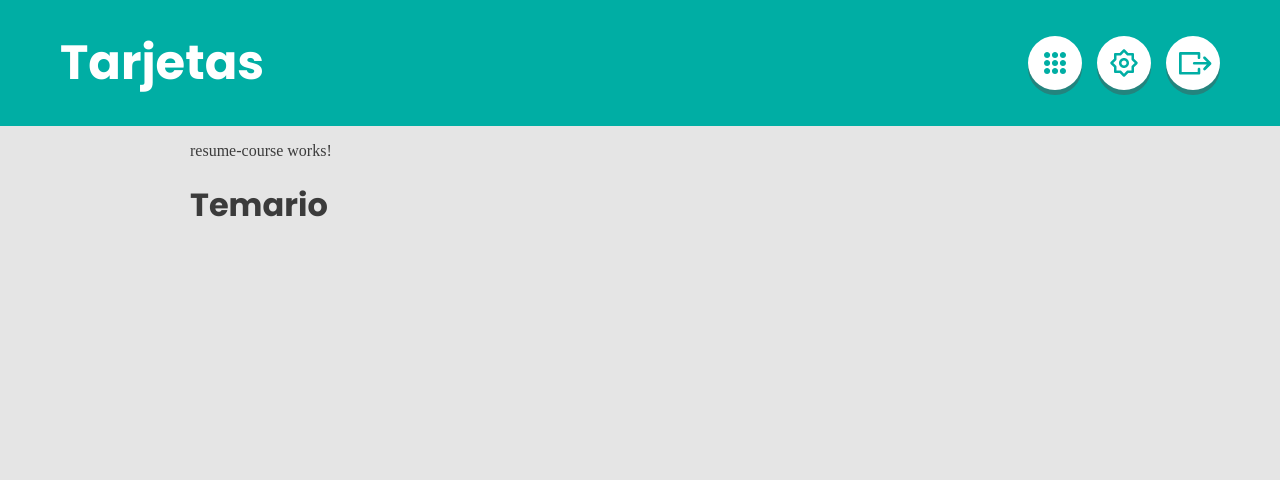
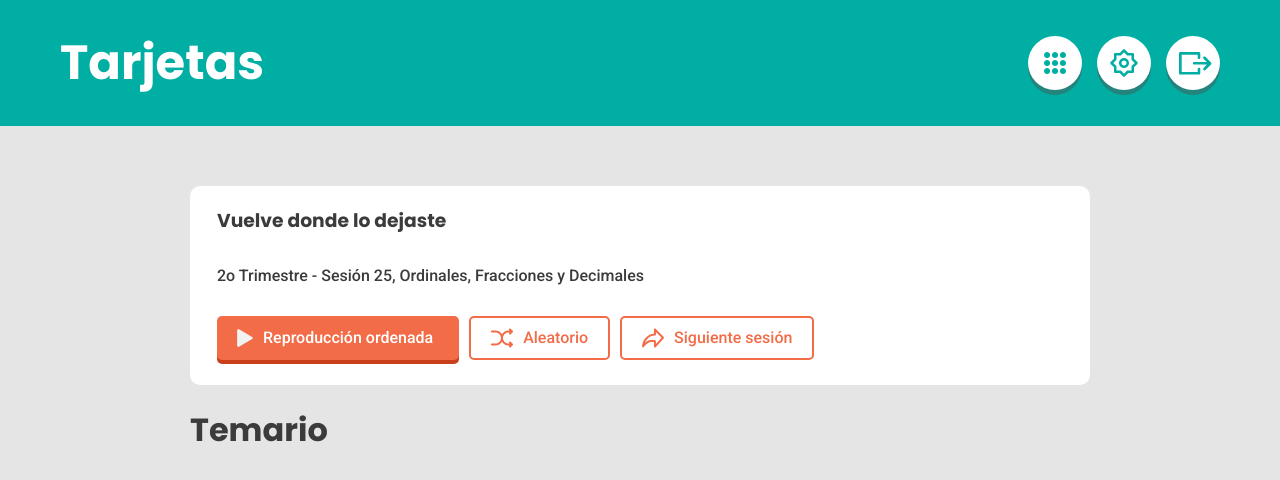
Before and after one commit to alesyt0h/courseApp, an Angular app: page / in a window 1280 px wide. Shown: the top 480 px of the page. Built offline with nearby package versions, Linux system fonts and the light colour scheme.

Commit message:
Stylized the resume-course component

```diff
--- a/src/app/components/resume-course/resume-course.component.css
+++ b/src/app/components/resume-course/resume-course.component.css
@@ -0,0 +1,62 @@
+.resume-card {
+  background-color: #FFFFFF;
+  border-radius: 10px;
+  height: 184px; /* REVIEW: Temporary property */
+  margin-top: 60px; /* REVIEW: Temporary property */
+  display: flex;
+  flex-direction: column;
+  justify-content: space-around;
+  padding: 5px 25px 10px 27px;
+}
+
+.resume-btn-group {
+  display: flex;
+}
+
+.resume-btn-group > div {
+  margin-right: 10px;
+}
+
+.orange-btn {
+  background-color: #F26C48;
+  font-family: 'Roboto', sans-serif;
+  display: flex;
+  justify-content: space-around;
+  border-radius: 5px;
+  color: #FFFFFF;
+  cursor: pointer;
+  padding: 10px 26px 10px 20px;
+  align-items: center;
+  gap: 10px;
+  box-shadow: 0px 4px 0px #C7401B;
+  border-radius: 5px;
+}
+
+.orange-btn:hover {
+   background-color: #EA6541;
+}
+
+.orange-hollow-btn {
+   background-color: transparent;
+   border: 2px solid #F26C48;
+   font-family: 'Roboto', sans-serif;
+   color: #F26C48;
+   border-radius: 5px;
+   padding: 10px;
+   display: flex;
+   flex-direction: row;
+   justify-content: center;
+   align-items: center;
+   padding: 10px 20px;
+   gap: 10px;
+   cursor: pointer;
+}
+
+.orange-hollow-btn:hover {
+  background-color: rgba(242, 108, 72, 0.1);
+}
+
+.course-info {
+  font-family: 'Roboto', sans-serif;
+  font-weight: 400;
+}
--- a/src/app/components/resume-course/resume-course.component.html
+++ b/src/app/components/resume-course/resume-course.component.html
@@ -1 +1,24 @@
-<p>resume-course works!</p>
+<div class="resume-card">
+  <h3>Vuelve donde lo dejaste</h3>
+  <div class="course-info">2o Trimestre - Sesión 25, Ordinales, Fracciones y Decimales</div> <!-- TODO: from API call-->
+  <div class="resume-btn-group">
+    <div class="orange-btn">
+      <svg width="16" height="18" viewBox="0 0 16 18" fill="none" xmlns="http://www.w3.org/2000/svg">
+        <path d="M2 0.339649C1.61325 0.116358 1.13675 0.116357 0.750001 0.339648C0.363249 0.562939 0.125 0.975598 0.125 1.42218V16.5777C0.125 17.0243 0.363249 17.4369 0.750001 17.6602C1.13675 17.8835 1.61325 17.8835 2 17.6602L15.125 10.0825C15.5118 9.85917 15.75 9.44651 15.75 8.99993C15.75 8.55335 15.5118 8.14069 15.125 7.9174L2 0.339649Z" fill="#F2F2F2"/>
+      </svg>
+      <div>Reproducción ordenada</div>
+    </div>
+    <div class="orange-hollow-btn">
+      <svg width="22" height="20" viewBox="0 0 22 20" fill="none" xmlns="http://www.w3.org/2000/svg">
+        <path fill-rule="evenodd" clip-rule="evenodd" d="M18.2929 0.792893C18.6834 0.402369 19.3166 0.402369 19.7071 0.792893L21.7071 2.79289C22.0976 3.18342 22.0976 3.81658 21.7071 4.20711L19.7071 6.20711C19.3166 6.59763 18.6834 6.59763 18.2929 6.20711C17.9024 5.81658 17.9024 5.18342 18.2929 4.79289L18.5858 4.50003L17.5 4.50005C14.4624 4.50005 12 6.96248 12 10C12 13.0376 14.4624 15.5 17.5 15.5L18.5858 15.5L18.2929 15.2071C17.9024 14.8166 17.9024 14.1834 18.2929 13.7929C18.6834 13.4024 19.3166 13.4024 19.7071 13.7929L21.7071 15.7929C22.0976 16.1834 22.0976 16.8166 21.7071 17.2071L19.7071 19.2071C19.3166 19.5976 18.6834 19.5976 18.2929 19.2071C17.9024 18.8166 17.9024 18.1834 18.2929 17.7929L18.5858 17.5L17.5 17.5C14.7215 17.5 12.296 15.9892 11 13.7442C9.70405 15.9892 7.27846 17.5 4.5 17.5H1C0.447715 17.5 0 17.0523 0 16.5C0 15.9478 0.447715 15.5 1 15.5H4.5C7.53757 15.5 10 13.0376 10 10C10 6.96248 7.53757 4.50005 4.5 4.50005H1C0.447715 4.50005 0 4.05233 0 3.50005C0 2.94777 0.447715 2.50005 1 2.50005H4.5C7.27846 2.50005 9.70405 4.01091 11 6.25588C12.296 4.01091 14.7215 2.50005 17.5 2.50005L18.5858 2.50003L18.2929 2.20711C17.9024 1.81658 17.9024 1.18342 18.2929 0.792893Z" fill="#F26C48"/>
+      </svg>
+      <div>Aleatorio</div>
+    </div>
+    <div class="orange-hollow-btn">
+      <svg width="22" height="20" viewBox="0 0 22 20" fill="none" xmlns="http://www.w3.org/2000/svg">
+        <path fill-rule="evenodd" clip-rule="evenodd" d="M12.5643 0.57364C12.9412 0.420409 13.3733 0.510782 13.6572 0.8022L21.7163 9.07485C22.0874 9.45574 22.0955 10.0604 21.7347 10.4511L13.6756 19.1784C13.3963 19.4809 12.9601 19.5813 12.5767 19.4313C12.1933 19.2814 11.9409 18.9117 11.9409 18.5V14.0313C10.6071 13.908 9.20345 13.9987 7.72539 14.3123C6.18231 14.6397 4.19649 16.0942 1.7736 19.0518C1.49402 19.393 1.02384 19.5108 0.616425 19.3415C0.209008 19.1723 -0.0393718 18.7561 0.00513207 18.3172C0.367116 14.7471 1.73925 11.7239 4.13349 9.29761C6.30796 7.09404 8.92424 5.865 11.9409 5.62623V1.5C11.9409 1.09316 12.1874 0.726872 12.5643 0.57364ZM13.9409 3.95957V6.5835C13.9409 7.1327 13.498 7.57913 12.9488 7.58347C10.0384 7.60648 7.5933 8.63892 5.55707 10.7024C4.3221 11.9539 3.39883 13.3901 2.78988 15.022C4.34194 13.589 5.84823 12.6661 7.31027 12.3559C9.31637 11.9302 11.2499 11.8613 13.1025 12.1646C13.586 12.2438 13.9409 12.6616 13.9409 13.1515V15.9431L19.6219 9.79106L13.9409 3.95957Z" fill="#F26C48"/>
+      </svg>
+      <div>Siguiente sesión</div>
+    </div>
+  </div>
+</div>
--- a/src/index.html
+++ b/src/index.html
@@ -9,6 +9,7 @@
   <link rel="preconnect" href="https://fonts.googleapis.com">
   <link rel="preconnect" href="https://fonts.gstatic.com" crossorigin>
   <link href="https://fonts.googleapis.com/css2?family=Poppins:wght@700&display=swap" rel="stylesheet">
+  <link href="https://fonts.googleapis.com/css2?family=Roboto:wght@500&display=swap" rel="stylesheet">
 </head>
 <body>
   <app-root></app-root>
--- a/src/styles.css
+++ b/src/styles.css
@@ -17,3 +17,7 @@ html, body {
 h1 {
   font-family: Poppins, sans-serif;
 }
+h3 {
+  font-family: Poppins, sans-serif;
+  margin: 0;
+}
```
